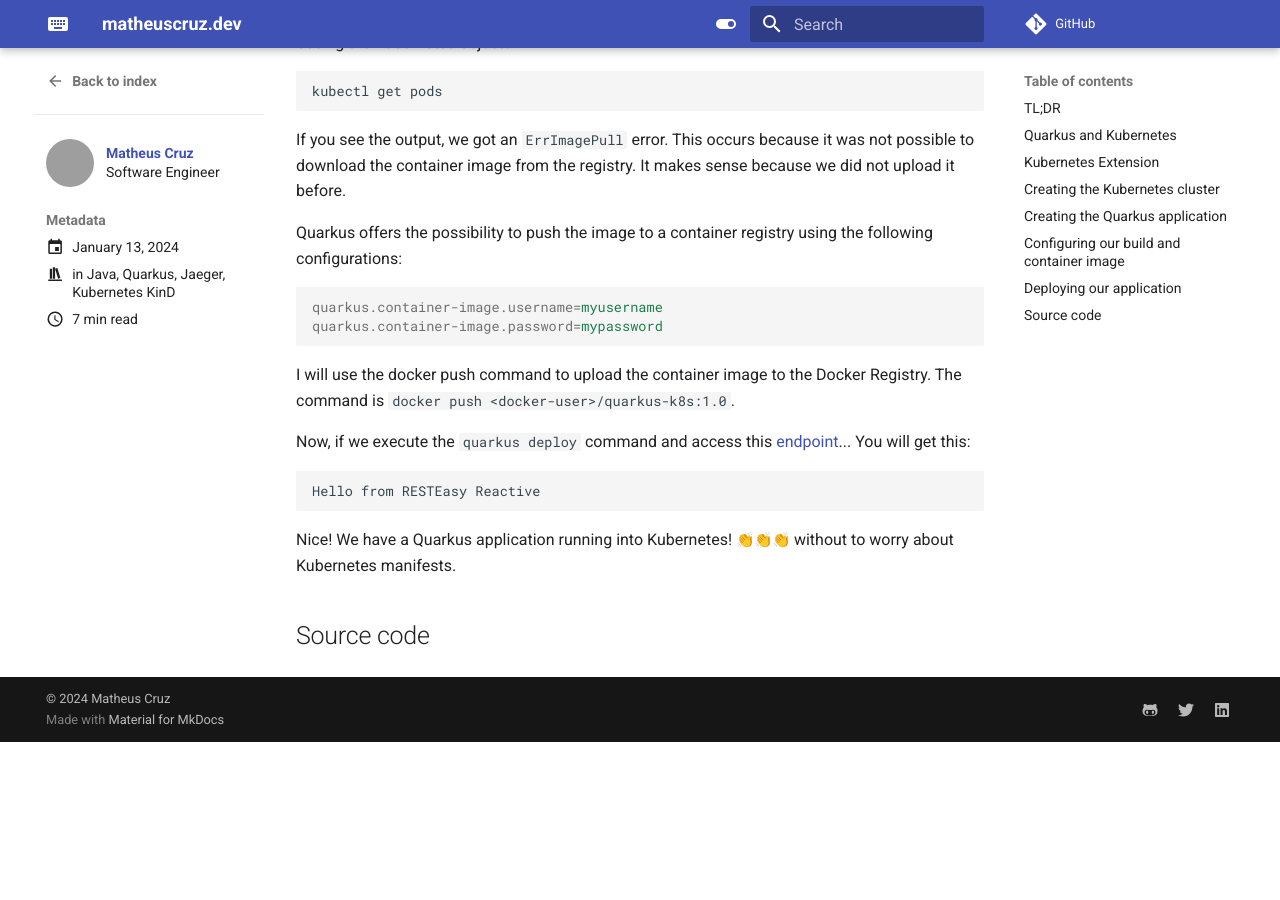
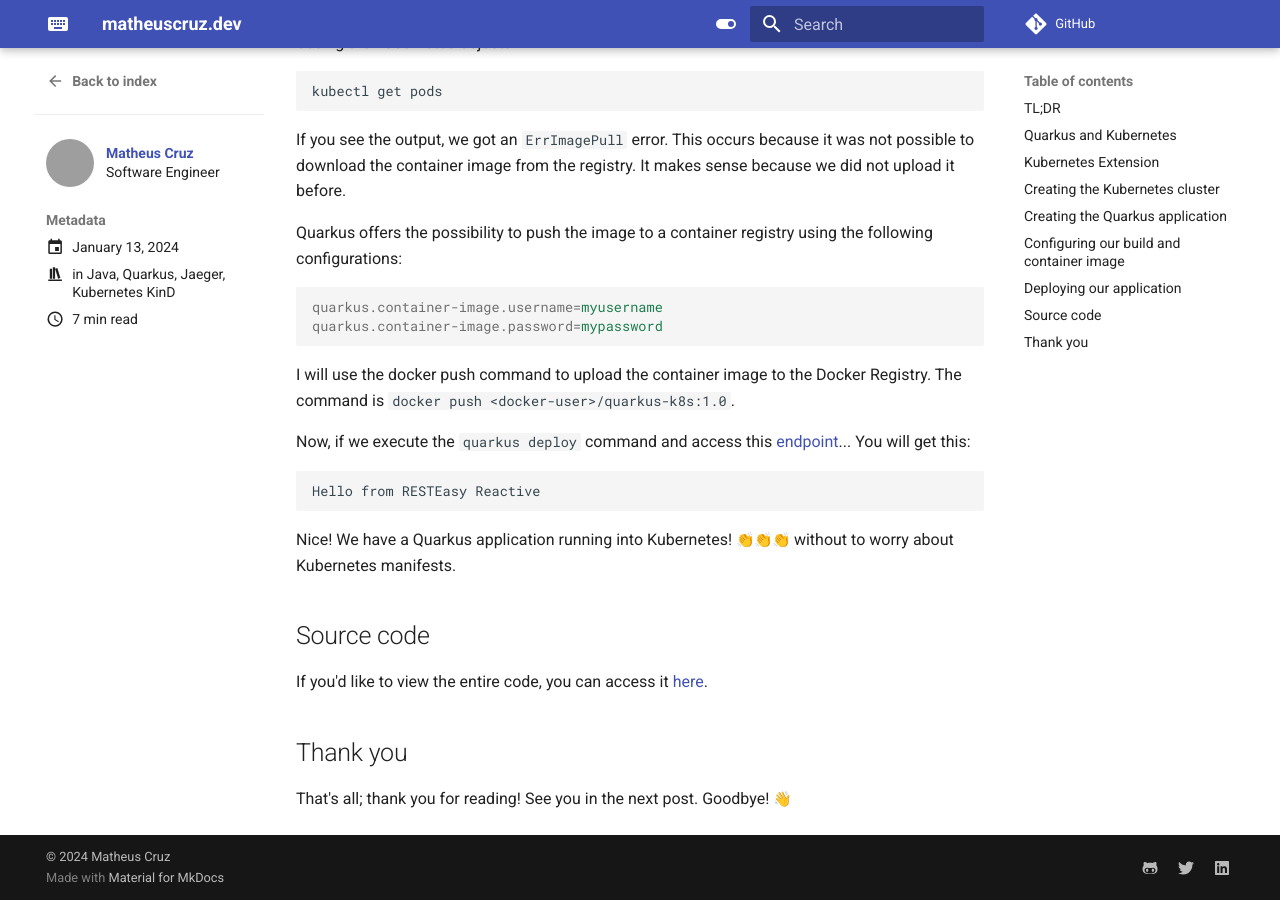
Before and after one commit to mcruzdev/blog, an MkDocs documentation site: the page built from docs/posts/deploy-quarkus-on-kubernetes-with-kind.md, in a window 1280 px wide and 900 px high, scrolled down 4399 px. Built offline with MkDocs 1.6.1 and Material for MkDocs 9.7.7, drawn with Linux system fonts in a browser that asks for light colours; emoji names are drawn with the system emoji font; comment, search, counter and statistics services are not loaded; before the commit the page ends 5141 px from its top, so only the background shows below that; grey boxes are pictures that could not be loaded.

Commit message:
Update the end of the posts

```diff
--- a/docs/posts/deploy-quarkus-on-kubernetes-with-kind.md
+++ b/docs/posts/deploy-quarkus-on-kubernetes-with-kind.md
@@ -361,3 +361,9 @@ Nice! We have a Quarkus application running into Kubernetes! :clap::clap::clap:
 
 
 ## Source code
+
+If you'd like to view the entire code, you can access it [here](https://github.com/mcruzdev/quarkus-k8s).
+
+## Thank you
+
+That's all; thank you for reading! See you in the next post. Goodbye! :wave:
```
Also changed, not shown: docs/posts/developing-quarkus-extension.md (+2 -2 lines), docs/posts/k6.md (+1 -1 lines).
